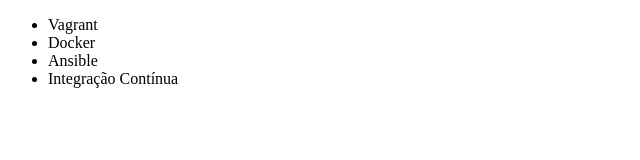
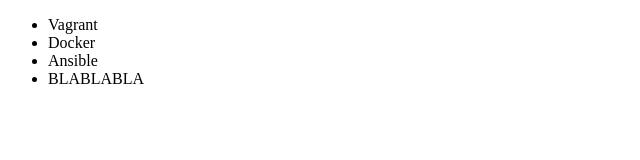
Before and after one commit to rafabiz/lista-de-cursos, a plain HTML site: page index.html in a window 1280 px wide. Shown: the full height of the page, 0-640 px from the left. Drawn offline with Linux system fonts and the light colour scheme.

Commit message:
Alteração de lista

```diff
--- a/index.html
+++ b/index.html
@@ -9,7 +9,7 @@
         <li>Vagrant</li>
         <li>Docker</li>
         <li>Ansible</li>
-        <li>Integração Contínua</li>
+        <li>BLABLABLA</li>
     </ul>
 </body>
 </html>
```
